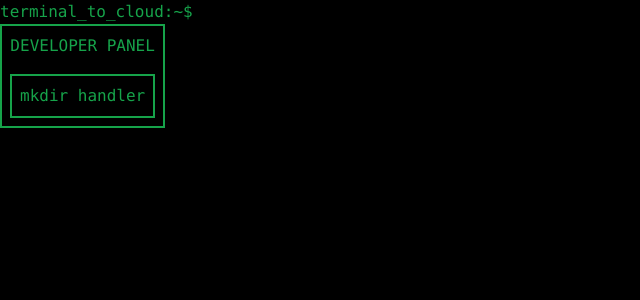
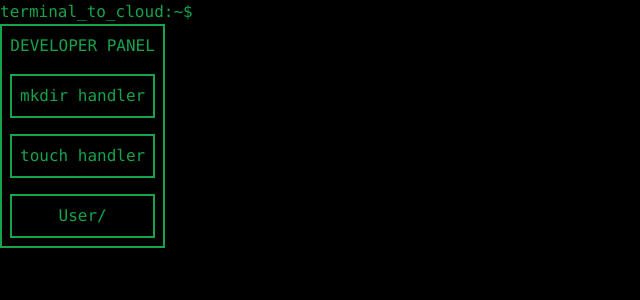
Before and after one commit to gokz1119/terminal-emulate, a React (Create React App) app: page / in a window 1280 px wide. Shown: the top 300 px of the page, without its empty margins (0-640 px from the left). Built offline with nearby package versions, Linux system fonts and the light colour scheme.

Commit message:
Add context for currentWorkingDirectory

```diff
--- a/src/App.js
+++ b/src/App.js
@@ -1,13 +1,18 @@
+import React, { useState } from "react";
 import "./App.css";
 import Input from "./Components/Input.jsx";
 import { TestComponent } from "./Components/TestComponent";
 
+export const Context = React.createContext();
 function App() {
+  const [workingDirectory, setWorkingDirectory] = useState("User/");
   return (
-    <div className="App">
-      <Input />
-      <TestComponent />
-    </div>
+    <Context.Provider value={[workingDirectory, setWorkingDirectory]}>
+      <div className="App">
+        <Input />
+        <TestComponent />
+      </div>
+    </Context.Provider>
   );
 }
 
--- /dev/null
+++ b/src/CommandHandlers/touch.js
@@ -0,0 +1,37 @@
+import React from "react";
+import { db } from "../firebase-config";
+import { getStorage, ref, uploadBytes } from "firebase/storage";
+
+export function touchhandler(f_path, f_name) {
+  const storage = getStorage();
+
+  //path to file (DOESN'T INCLUDE FILE ITSELF)
+  const pathtofile = f_path;
+  //   const pathtofile = "trialParent/trialChild/";
+
+  //name of the file to be created
+  const filename = f_name;
+  //   const filename = "trialfile.txt";
+
+  //making the final path from the path and the filename
+  const finalpath = pathtofile + "/" + filename;
+
+  //content to be placed inside the text file
+  //   const filecontents=f_content;
+  const filecontents = "";
+
+  const file = new File([filecontents], filename, {
+    type: "text/plain",
+  });
+
+  const storageRef = ref(storage, finalpath);
+  return uploadBytes(storageRef, file)
+    .then((snapshot) => {
+      console.log("Uploaded a blob or file!");
+      return true;
+    })
+    .catch((err) => {
+      console.log(err);
+      return false;
+    });
+}
--- a/src/Components/Input.jsx
+++ b/src/Components/Input.jsx
@@ -1,7 +1,10 @@
-import { React, useState } from "react";
+import { React, useContext, useState } from "react";
+import { Context } from "../App";
 import { mkdirhandler } from "../CommandHandlers/mkdir";
+import { touchhandler } from "../CommandHandlers/touch";
 
 export default function Input() {
+  const [workingDirectory,setWorkingDirectory]=useContext(Context);//Global state that stores the current working directory
   const [command, setCommand] = useState(""); //State for storing the entire user input
   const [success, setSuccess] = useState(); //State for representing status of firebase api call
   const [valid, setValid] = useState(); //State for representing validity of command
@@ -24,6 +27,11 @@ export default function Input() {
       case "mkdir":
         setValid(true);
         setSuccess(mkdirhandler(commandWords[1]));
+        break;
+
+      case "touch":
+        setValid(true);
+        setSuccess(touchhandler(workingDirectory,commandWords[1]))
         break;
 
       default:
--- a/src/Components/TestComponent.jsx
+++ b/src/Components/TestComponent.jsx
@@ -1,13 +1,17 @@
-import React from 'react'
+import React, { useContext } from 'react'
 import { mkdirhandler } from '../CommandHandlers/mkdir'
+import {touchhandler} from '../CommandHandlers/touch'
 import { TestButton } from './TestButton'
+import { Context } from '../App'
 
 export const TestComponent = () => {
-
+const [workingDirectory,setWorkingDirectory]=useContext(Context)
   return (
     <div className='font-mono flex flex-col space-y-4 w-1/12 min-w-fit border-2 border-green-600 p-2'>
         <p className='text-green-600'>DEVELOPER PANEL</p>
         <TestButton func={mkdirhandler} txt="mkdir handler"/>
+        <TestButton func={touchhandler} txt="touch handler"/>
+        <TestButton  txt={workingDirectory}/>
     </div>
   )
 }
--- /dev/null
+++ b/src/CustomStyles.css
@@ -0,0 +1,5 @@
+.caret{
+  /* caret-shape isn't supported yet */
+  /* caret-shape:block; */
+
+}
```
